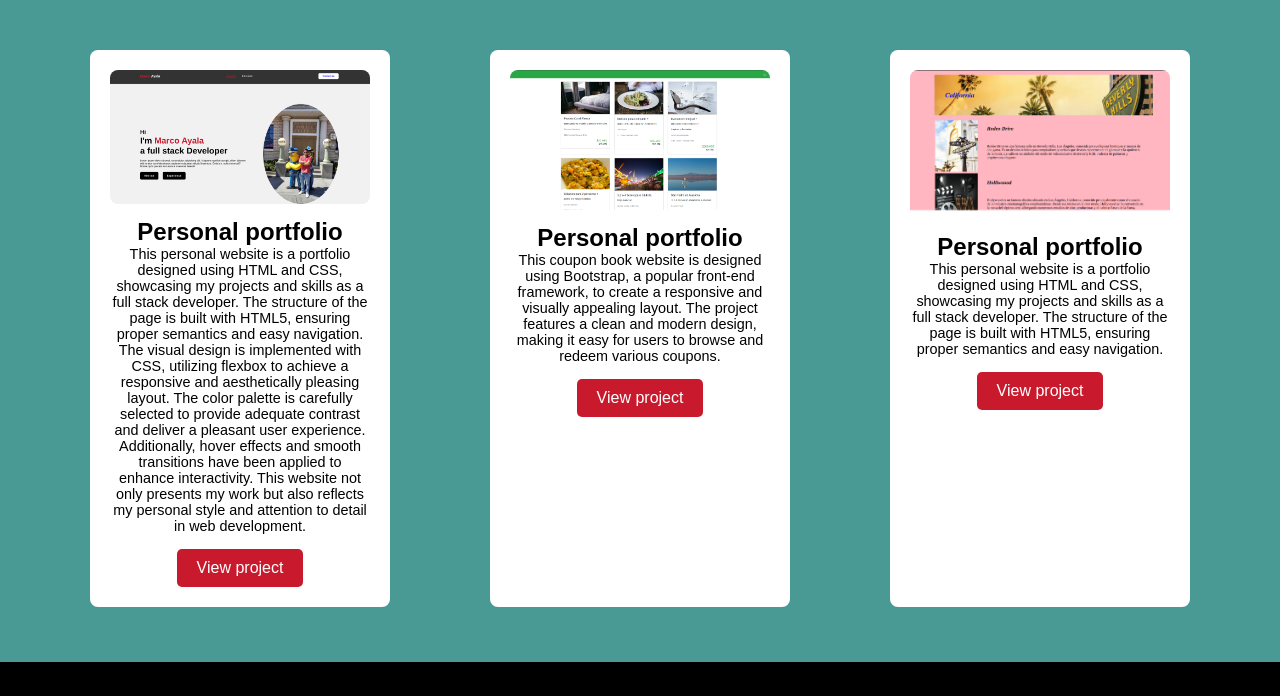
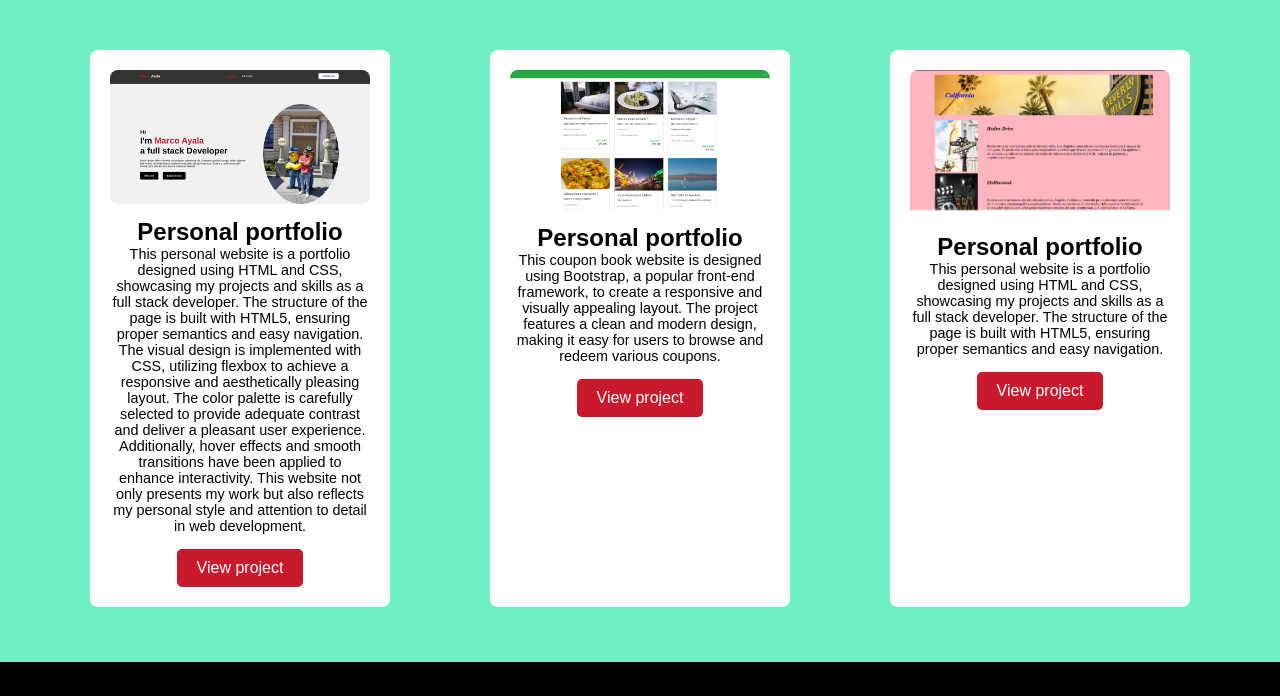
Before and after one commit to Markayala13/Markayala-portfolio.github.io, a plain HTML site: page portfolio.html in a window 1280 px wide. Shown: the part 207-903 px from the top of the page. Drawn offline with nearby package versions, Linux system fonts and the light colour scheme.

Commit message:
cambie el color de fondo, del portafolio

```diff
--- a/style2.css
+++ b/style2.css
@@ -77,7 +77,7 @@ termina header
     display: flex;
     flex-wrap: wrap;
   padding: 40px;
-  background-color: #499995;
+  background-color: rgb(111, 240, 197);
 
 
 
```
